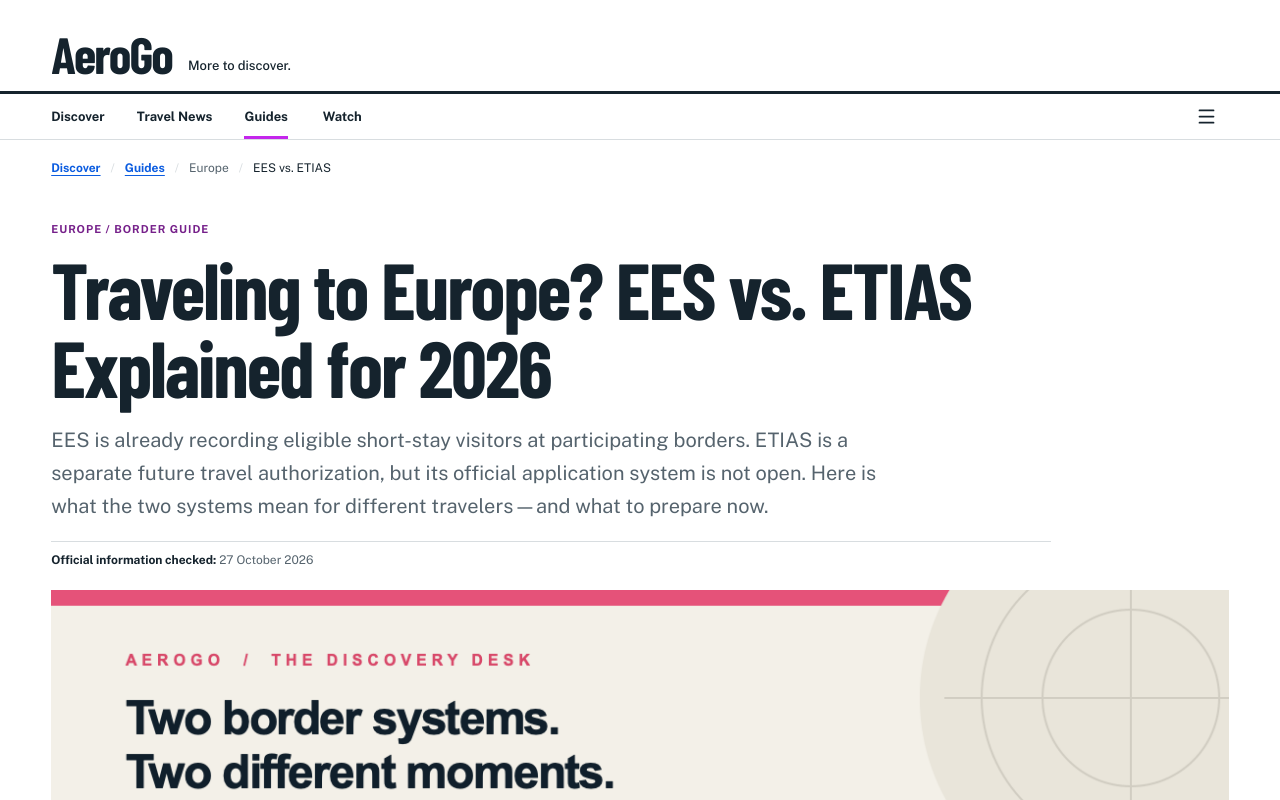
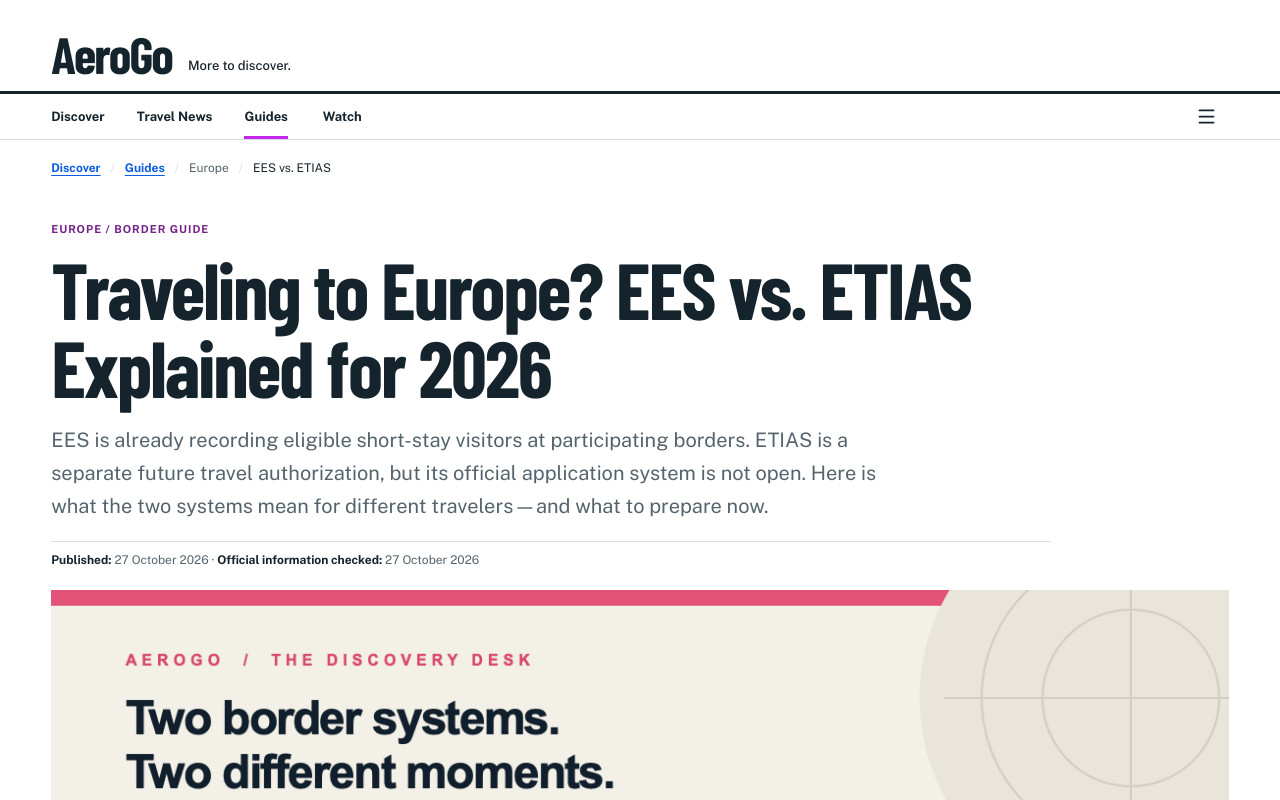
Before and after one commit to whenisdue/aerogotours, a React (Vite) app: page /guides/europe/ees-etias-entry-rules-2026 in a window 1280 px wide. Shown: the top 800 px of the page. Built offline with nearby package versions, Linux system fonts and the light colour scheme; a web font is replaced by a local one.

Commit message:
Set Europe guide publication metadata

```diff
--- a/scripts/generate-static-seo.ts
+++ b/scripts/generate-static-seo.ts
@@ -31,7 +31,7 @@ if (!japanAutumnGuide?.publishedAt || !japanAutumnGuide.imageSrc) throw new Erro
 const cebuUndasGuide = travelGuides.find((guide) => guide.path === "/guides/philippines/cebu-pacific-undas-2026-flight-checklist");
 if (!cebuUndasGuide?.sourcesCheckedAt || !cebuUndasGuide.imageSrc) throw new Error("The Cebu Pacific Undas guide metadata is incomplete");
 const europeEesGuide = travelGuides.find((guide) => guide.path === "/guides/europe/ees-etias-entry-rules-2026");
-if (!europeEesGuide?.sourcesCheckedAt || !europeEesGuide.imageSrc || !europeEesGuide.socialImageSrc) throw new Error("The Europe EES and ETIAS guide metadata is incomplete");
+if (!europeEesGuide?.publishedAt || !europeEesGuide.sourcesCheckedAt || !europeEesGuide.imageSrc || !europeEesGuide.socialImageSrc) throw new Error("The Europe EES and ETIAS guide metadata is incomplete");
 
 const featuredNews = getFeaturedTravelUpdate();
 const siteDescription = "Discover destination stories, timely travel news, practical guides and original AeroGo videos for curious travelers around the world.";
@@ -158,11 +158,13 @@ const pages: SeoPage[] = [
     image: europeEesGuide.socialImageSrc,
     imageAlt: europeEesGuide.socialImageAlt ?? europeEesGuide.imageAlt,
     type: "article",
+    publishedAt: europeEesGuide.publishedAt,
     schema: {
       "@type": "Article",
       headline: europeEesGuide.title,
       description: europeEesGuide.seoDescription ?? europeEesGuide.summary,
       image: getSocialImageUrl(europeEesGuide.socialImageSrc, socialImageOrigin),
+      datePublished: europeEesGuide.publishedAt,
       author: { "@type": "Organization", name: "AeroGo", url: `${SITE_ORIGIN}/` },
       publisher: { "@id": brandEntityId },
       mainEntityOfPage: { "@type": "WebPage", "@id": new URL(europeEesGuide.path, SITE_ORIGIN).href },
--- a/src/data/travelGuides.ts
+++ b/src/data/travelGuides.ts
@@ -81,6 +81,7 @@ export const travelGuides: TravelGuide[] = [
     imageAlt: "Original AeroGo editorial illustration comparing EES border registration with the future ETIAS pre-travel authorization; not an official EU graphic or a depiction of an actual border counter",
     socialImageAlt: "Original AeroGo illustration: EES is active at the border; ETIAS applications are not open as checked October 27, 2026",
     topics: ["EES active since 10 April 2026", "ETIAS applications not open", "Rules depend on nationality and travel status"],
+    publishedAt: "2026-10-27",
     sourcesCheckedAt: "2026-10-27",
     seoTitle: "EES vs. ETIAS in 2026: Europe Entry Rules Explained | AeroGo",
     seoDescription: "EES is operating at Europe’s Schengen borders; ETIAS applications are not open. Learn who may be affected, what happens at passport control and what to prepare.",
--- a/src/pages/EuropeEesEtiasGuide.tsx
+++ b/src/pages/EuropeEesEtiasGuide.tsx
@@ -11,8 +11,8 @@ import "./EuropeEesEtiasGuide.css";
 const guide = (() => {
   const entry = travelGuides.find((item) => item.path === "/guides/europe/ees-etias-entry-rules-2026");
   if (!entry) throw new Error("Europe EES and ETIAS guide metadata is missing");
-  if (!entry.imageSrc || !entry.socialImageSrc || !entry.sourcesCheckedAt) throw new Error("Europe EES and ETIAS guide metadata is incomplete");
-  return { ...entry, imageSrc: entry.imageSrc, socialImageSrc: entry.socialImageSrc, sourcesCheckedAt: entry.sourcesCheckedAt };
+  if (!entry.imageSrc || !entry.socialImageSrc || !entry.publishedAt || !entry.sourcesCheckedAt) throw new Error("Europe EES and ETIAS guide metadata is incomplete");
+  return { ...entry, imageSrc: entry.imageSrc, socialImageSrc: entry.socialImageSrc, publishedAt: entry.publishedAt, sourcesCheckedAt: entry.sourcesCheckedAt };
 })();
 
 const formatDate = (value: string) => new Intl.DateTimeFormat("en-GB", {
@@ -60,6 +60,7 @@ export function EuropeEesEtiasGuide() {
         headline: guide.title,
         description: guide.seoDescription ?? guide.summary,
         image: getSocialImageUrl(guide.socialImageSrc),
+        datePublished: guide.publishedAt,
         author: { "@type": "Organization", name: "AeroGo", url: `${SITE_ORIGIN}/` },
         publisher: { "@type": "Organization", name: "AeroGo", url: `${SITE_ORIGIN}/` },
         mainEntityOfPage: { "@type": "WebPage", "@id": articleUrl },
@@ -85,7 +86,7 @@ export function EuropeEesEtiasGuide() {
           <p className="europe-ees__eyebrow">EUROPE / BORDER GUIDE</p>
           <h1>Traveling to Europe? EES vs. ETIAS Explained for 2026</h1>
           <p className="europe-ees__standfirst">EES is already recording eligible short-stay visitors at participating borders. ETIAS is a separate future travel authorization, but its official application system is not open. Here is what the two systems mean for different travelers—and what to prepare now.</p>
-          <p className="europe-ees__source-date"><strong>Official information checked:</strong> <time dateTime={guide.sourcesCheckedAt}>{formatDate(guide.sourcesCheckedAt)}</time></p>
+          <p className="europe-ees__source-date"><strong>Published:</strong> <time dateTime={guide.publishedAt}>{formatDate(guide.publishedAt)}</time><span aria-hidden="true"> · </span><strong>Official information checked:</strong> <time dateTime={guide.sourcesCheckedAt}>{formatDate(guide.sourcesCheckedAt)}</time></p>
         </header>
 
         <figure className="europe-ees__hero-image">
```
Also changed, not shown: 1 other file (tests, documents, lock files or other folders).
